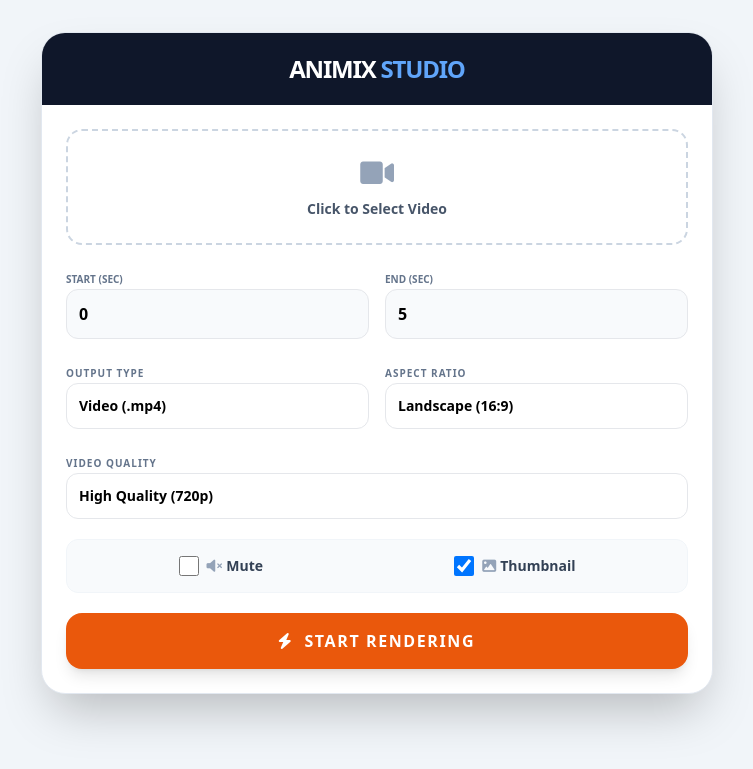
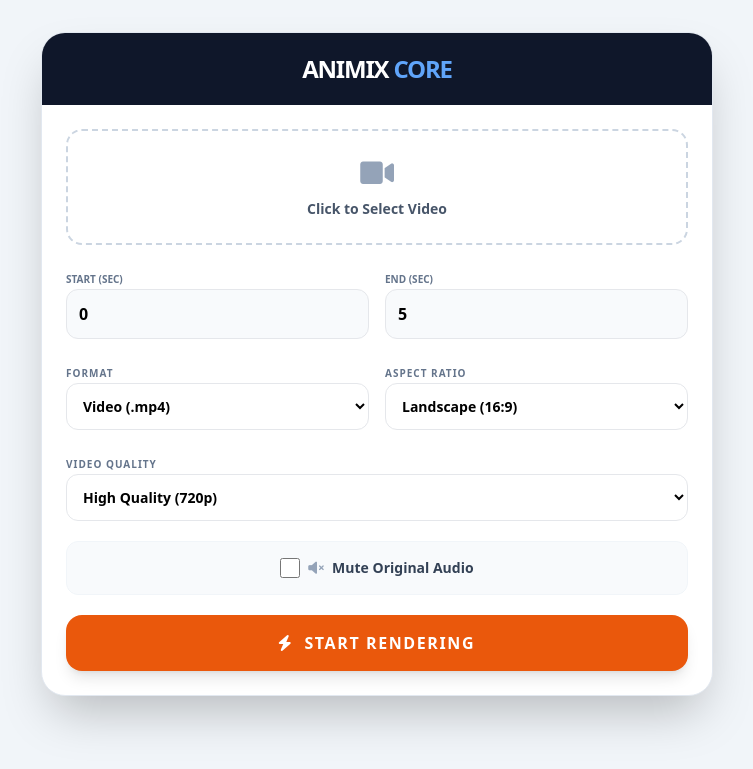
Before and after one commit to vivek115511/animix-core, a Python web app: template templates/home.html in a window 1280 px wide. Shown: the top 769 px of the page, without its empty margins (263-1016 px from the left). Run offline with Jinja, Linux system fonts and the light colour scheme; the template is opened without the code that fills it, so the values that code supplies are empty; some libraries are stand-ins or nearby versions.

Commit message:
Update home.html

```diff
--- a/templates/home.html
+++ b/templates/home.html
@@ -3,77 +3,80 @@
 <head>
     <meta charset="UTF-8">
     <meta name="viewport" content="width=device-width, initial-scale=1.0">
-    <title>Animix | Pro Media Repurposer</title>
+    <title>Animix | Core Media Editor</title>
     <script src="https://cdn.tailwindcss.com"></script>
     <link rel="stylesheet" href="https://cdnjs.cloudflare.com/ajax/libs/font-awesome/6.0.0/css/all.min.css">
 </head>
 <body class="bg-slate-100 min-h-screen p-4 md:p-8 font-sans">
 
     <div class="max-w-2xl mx-auto bg-white rounded-3xl shadow-2xl overflow-hidden border border-slate-200">
+        <!-- Header -->
         <div class="bg-slate-900 p-5 text-center">
-            <h1 class="text-2xl font-black text-white tracking-tighter uppercase">Animix <span class="text-blue-400">Studio</span></h1>
+            <h1 class="text-2xl font-black text-white tracking-tighter uppercase">Animix <span class="text-blue-400">Core</span></h1>
         </div>
 
         <form action="/upload" method="post" enctype="multipart/form-data" class="p-6 space-y-5">
 
+            <!-- UPLOAD BOX -->
             <label id="upload-label" for="v_up" class="block w-full border-2 border-dashed border-slate-300 rounded-2xl p-6 text-center cursor-pointer hover:bg-slate-50 transition-all">
                 <i class="fas fa-video text-3xl text-slate-400 mb-2"></i>
                 <p id="fname" class="text-sm font-bold text-slate-600">Click to Select Video</p>
                 <input type="file" id="v_up" name="video_file" class="hidden" accept="video/*" required onchange="previewVideo(this)" />
             </label>
 
+            <!-- PREVIEW STAGE -->
             <div id="preview-container" class="hidden w-full bg-black rounded-2xl overflow-hidden shadow-inner aspect-video">
                 <video id="video-preview" controls class="w-full h-full"></video>
             </div>
 
+            <!-- TRIMMING -->
             <div class="grid grid-cols-2 gap-4">
                 <div>
                     <label class="text-[10px] font-bold text-slate-500 uppercase">Start (sec)</label>
-                    <input type="number" name="start_time" value="0" class="w-full bg-slate-50 border p-3 rounded-xl font-bold focus:ring-2 focus:ring-blue-500 outline-none">
+                    <input type="number" name="start_time" value="0" class="w-full bg-slate-50 border p-3 rounded-xl font-bold outline-none">
                 </div>
                 <div>
                     <label class="text-[10px] font-bold text-slate-500 uppercase">End (sec)</label>
-                    <input type="number" name="end_time" value="5" class="w-full bg-slate-50 border p-3 rounded-xl font-bold focus:ring-2 focus:ring-blue-500 outline-none">
+                    <input type="number" name="end_time" value="5" class="w-full bg-slate-50 border p-3 rounded-xl font-bold outline-none">
                 </div>
             </div>
 
+            <!-- EXPORT SETTINGS -->
             <div class="grid grid-cols-2 gap-4">
                 <div>
-                    <label class="text-[10px] font-bold text-slate-500 uppercase tracking-widest">Output Type</label>
-                    <select name="export_type" class="w-full bg-white border p-3 rounded-xl text-sm font-bold appearance-none cursor-pointer">
+                    <label class="text-[10px] font-bold text-slate-500 uppercase tracking-widest">Format</label>
+                    <select name="export_type" class="w-full bg-white border p-3 rounded-xl text-sm font-bold cursor-pointer">
                         <option value="video">Video (.mp4)</option>
-                        <option value="audio">Audio (.mp3)</option>
-                        <option value="gif">Meme (.gif)</option>
+                        <option value="audio">Audio Only (.mp3)</option>
                     </select>
                 </div>
                 <div>
                     <label class="text-[10px] font-bold text-slate-500 uppercase tracking-widest">Aspect Ratio</label>
-                    <select name="aspect_ratio" class="w-full bg-white border p-3 rounded-xl text-sm font-bold appearance-none cursor-pointer">
+                    <select name="aspect_ratio" class="w-full bg-white border p-3 rounded-xl text-sm font-bold cursor-pointer">
                         <option value="landscape">Landscape (16:9)</option>
                         <option value="vertical">Vertical (9:16)</option>
                     </select>
                 </div>
             </div>
 
+            <!-- QUALITY SETTING -->
             <div>
                 <label class="text-[10px] font-bold text-slate-500 uppercase tracking-widest">Video Quality</label>
-                <select name="quality" class="w-full bg-white border p-3 rounded-xl text-sm font-bold appearance-none cursor-pointer">
+                <select name="quality" class="w-full bg-white border p-3 rounded-xl text-sm font-bold cursor-pointer">
                     <option value="720p">High Quality (720p)</option>
-                    <option value="480p">Standard (480p - Small File)</option>
+                    <option value="480p">Standard (480p - Faster)</option>
                 </select>
             </div>
 
-            <div class="flex items-center justify-around bg-slate-50 p-4 rounded-xl border border-slate-100">
+            <!-- MUTE OPTION (Centered now that thumbnail is gone) -->
+            <div class="bg-slate-50 p-4 rounded-xl border border-slate-100 flex justify-center">
                 <label class="flex items-center text-sm font-bold text-slate-700 cursor-pointer">
-                    <input type="checkbox" name="remove_audio" value="true" class="mr-2 w-5 h-5 rounded text-blue-600 focus:ring-0">
-                    <i class="fas fa-volume-mute mr-1 text-slate-400"></i> Mute
-                </label>
-                <label class="flex items-center text-sm font-bold text-slate-700 cursor-pointer">
-                    <input type="checkbox" name="generate_thumb" value="true" checked class="mr-2 w-5 h-5 rounded text-blue-600 focus:ring-0">
-                    <i class="fas fa-image mr-1 text-slate-400"></i> Thumbnail
+                    <input type="checkbox" name="remove_audio" value="true" class="mr-2 w-5 h-5 rounded text-blue-600">
+                    <i class="fas fa-volume-mute mr-2 text-slate-400"></i> Mute Original Audio
                 </label>
             </div>
 
+            <!-- PROCESS BUTTON -->
             <button type="submit" class="w-full bg-orange-600 hover:bg-orange-700 text-white font-black py-4 rounded-2xl shadow-lg transition-all active:scale-95 uppercase tracking-widest flex items-center justify-center">
                 <i class="fas fa-bolt mr-3"></i> Start Rendering
             </button>
```
